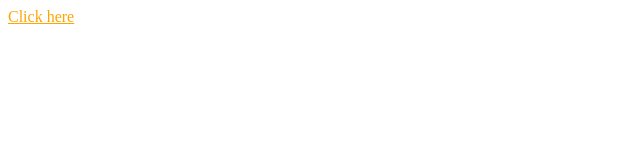
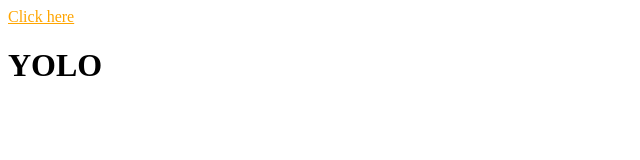
Before and after one commit to CyberD3monn/first, a plain HTML site: page index.html in a window 1280 px wide. Shown: the whole page, without its empty margins (0-640 px from the left). Drawn offline with Linux system fonts and the light colour scheme.

Commit message:
Update index.html

```diff
--- a/index.html
+++ b/index.html
@@ -24,5 +24,6 @@
 </head>
 <body>
 	<a href="2.html">Click here</a>
+	<h1> YOLO <h1>
 </body>
 </html>
```
